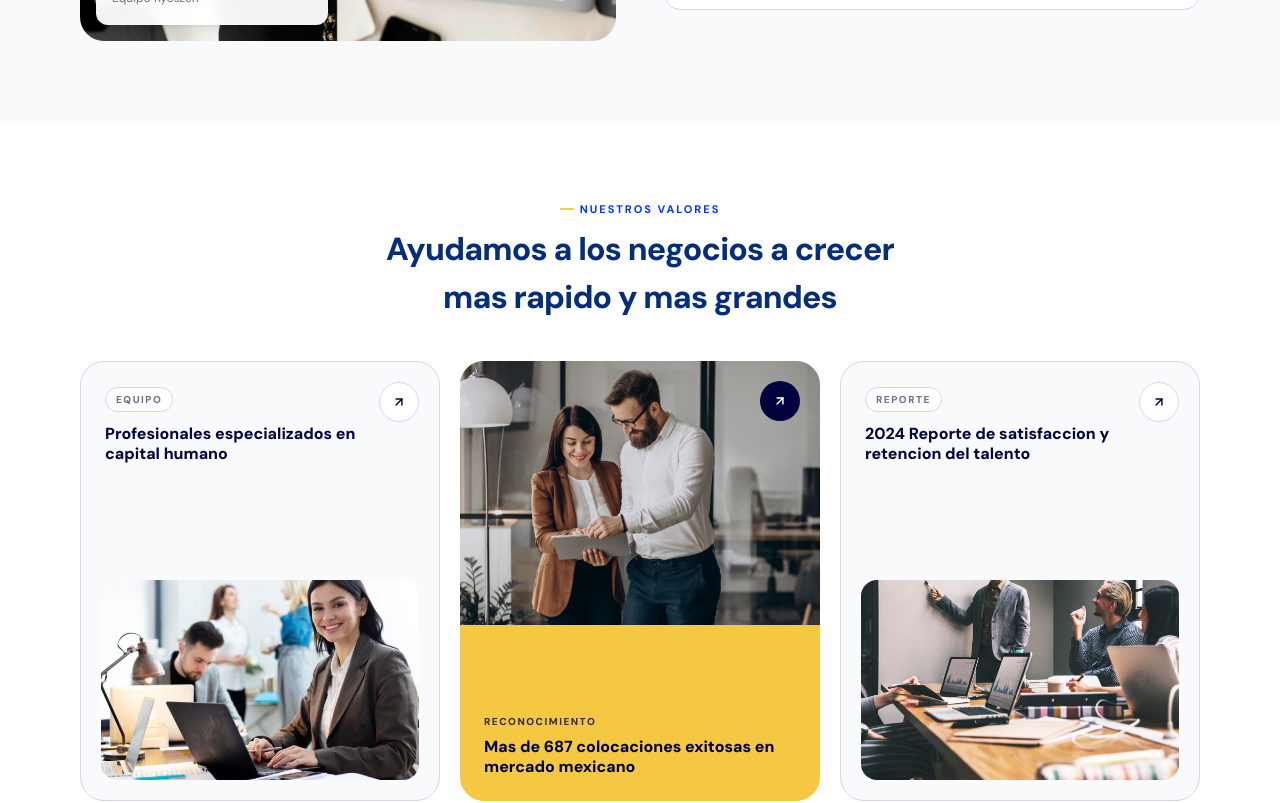
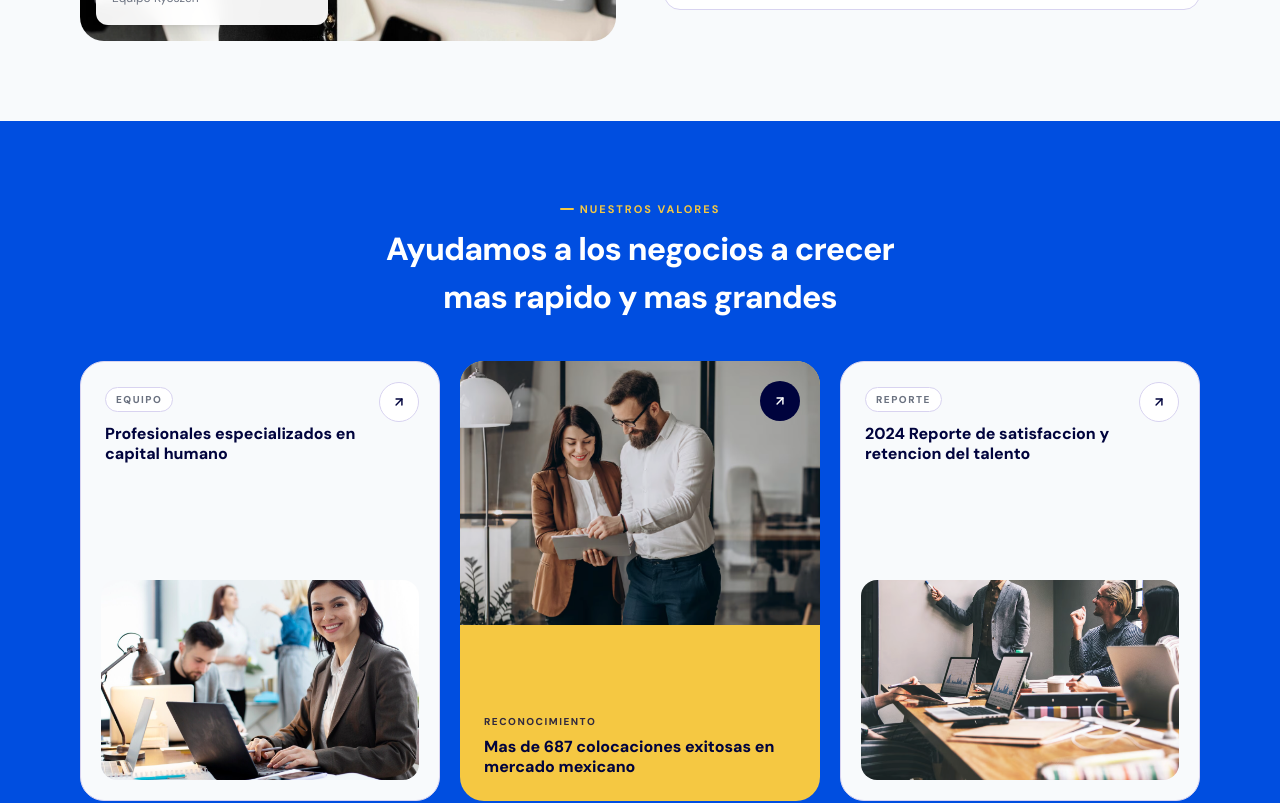
Before and after one commit to renatomachg/kyoszen, a Next.js app: page /nosotros in a window 1280 px wide. Shown: the part 1280-2083 px from the top of the page. Built offline with nearby package versions, Linux system fonts and the light colour scheme.

Commit message:
Nosotros: Values section on corporate blue bg (#004EE0) with white heading

```diff
--- a/src/app/nosotros/page.tsx
+++ b/src/app/nosotros/page.tsx
@@ -114,11 +114,11 @@ export default function NosotrosPage() {
       </section>
 
       {/* Values */}
-      <section className="py-20 px-5 md:px-10 xl:px-20 bg-white">
+      <section className="py-20 px-5 md:px-10 xl:px-20 bg-blue-btn">
         <div className="max-w-7xl mx-auto">
           <AnimatedSection className="text-center max-w-[520px] mx-auto mb-10">
-            <p className="text-[11px] font-bold text-blue uppercase tracking-[2px] mb-2 flex items-center gap-1.5 justify-center before:content-[''] before:w-3.5 before:h-0.5 before:bg-yellow before:rounded-sm">Nuestros valores</p>
-            <h2 className="text-[clamp(1.4rem,2.5vw,2rem)] font-extrabold tracking-tight text-blue-dark">Ayudamos a los negocios a crecer mas rapido y mas grandes</h2>
+            <p className="text-[11px] font-bold text-yellow uppercase tracking-[2px] mb-2 flex items-center gap-1.5 justify-center before:content-[''] before:w-3.5 before:h-0.5 before:bg-yellow before:rounded-sm">Nuestros valores</p>
+            <h2 className="text-[clamp(1.4rem,2.5vw,2rem)] font-extrabold tracking-tight text-white">Ayudamos a los negocios a crecer mas rapido y mas grandes</h2>
           </AnimatedSection>
 
           <div className="grid grid-cols-1 md:grid-cols-3 gap-5">
```
